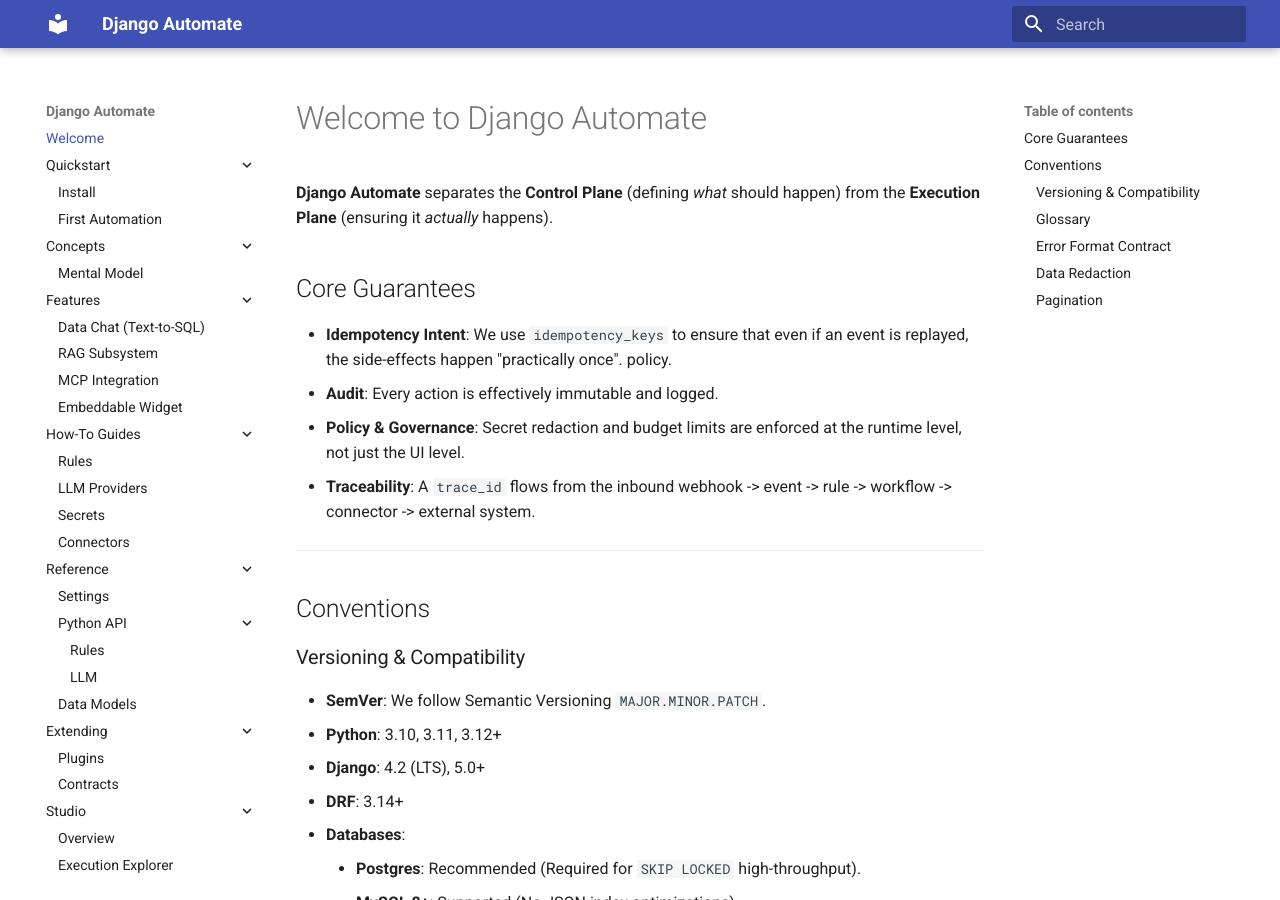
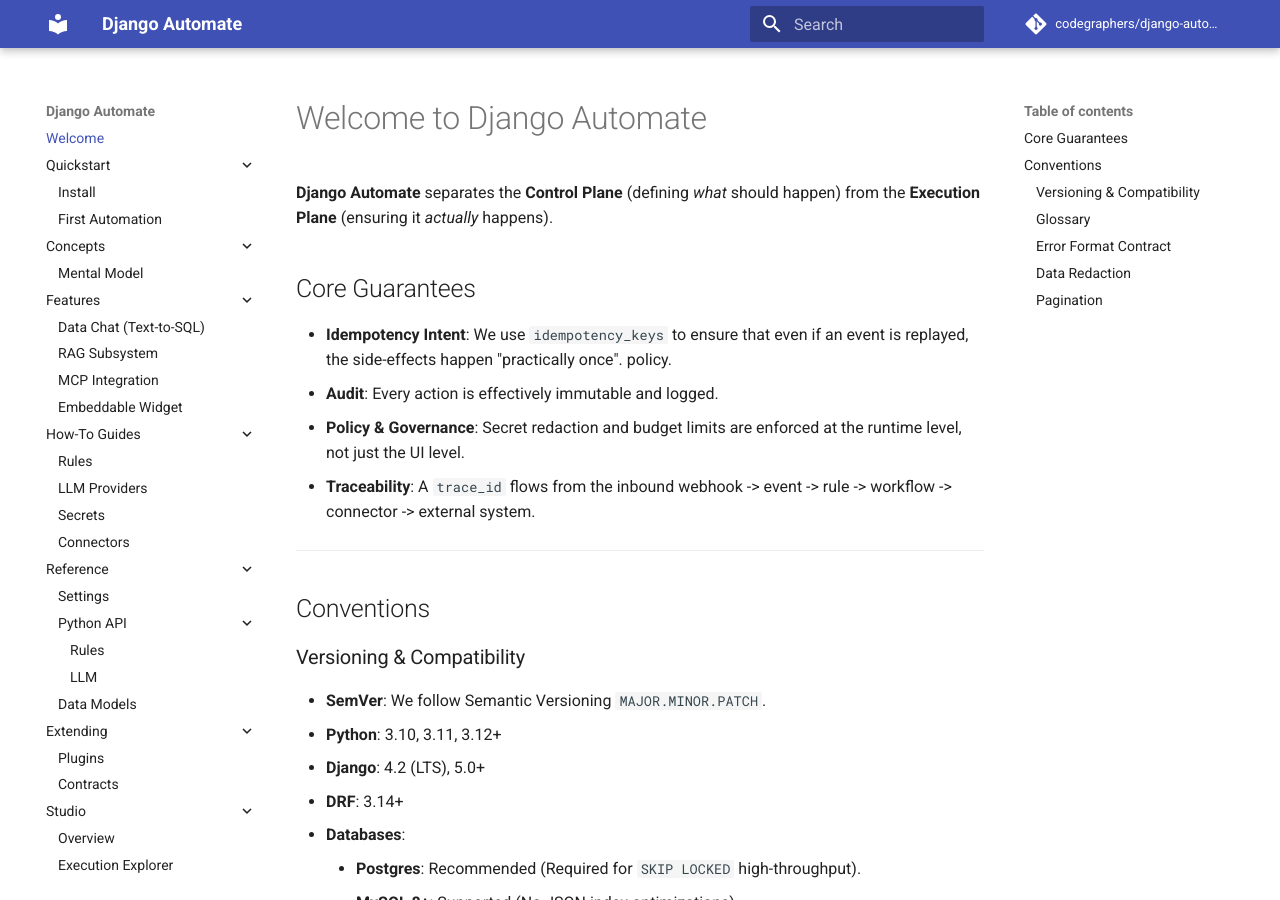
Before and after one commit to codegraphers/django-automate, an MkDocs documentation site: the page built from docs/index.md, in a window 1280 px wide and 900 px high. Built offline with MkDocs 1.6.1 and Material for MkDocs 9.7.7, drawn with Linux system fonts in a browser that asks for light colours; comment, search, counter and statistics services are not loaded.

Commit message:
Docs: Configure GitHub Pages deployment
- Update mkdocs.yml with site_url and repo_url
- Add .github/workflows/deploy-docs.yml action

```diff
--- a/mkdocs.yml
+++ b/mkdocs.yml
@@ -1,5 +1,8 @@
 site_name: Django Automate
 site_description: Production-grade automation for Django.
+site_url: https://codegraphers.github.io/django-automate/
+repo_url: https://github.com/codegraphers/django-automate
+repo_name: codegraphers/django-automate
 theme:
         name: material
         features:
```
Also changed, not shown: 1 other file.
